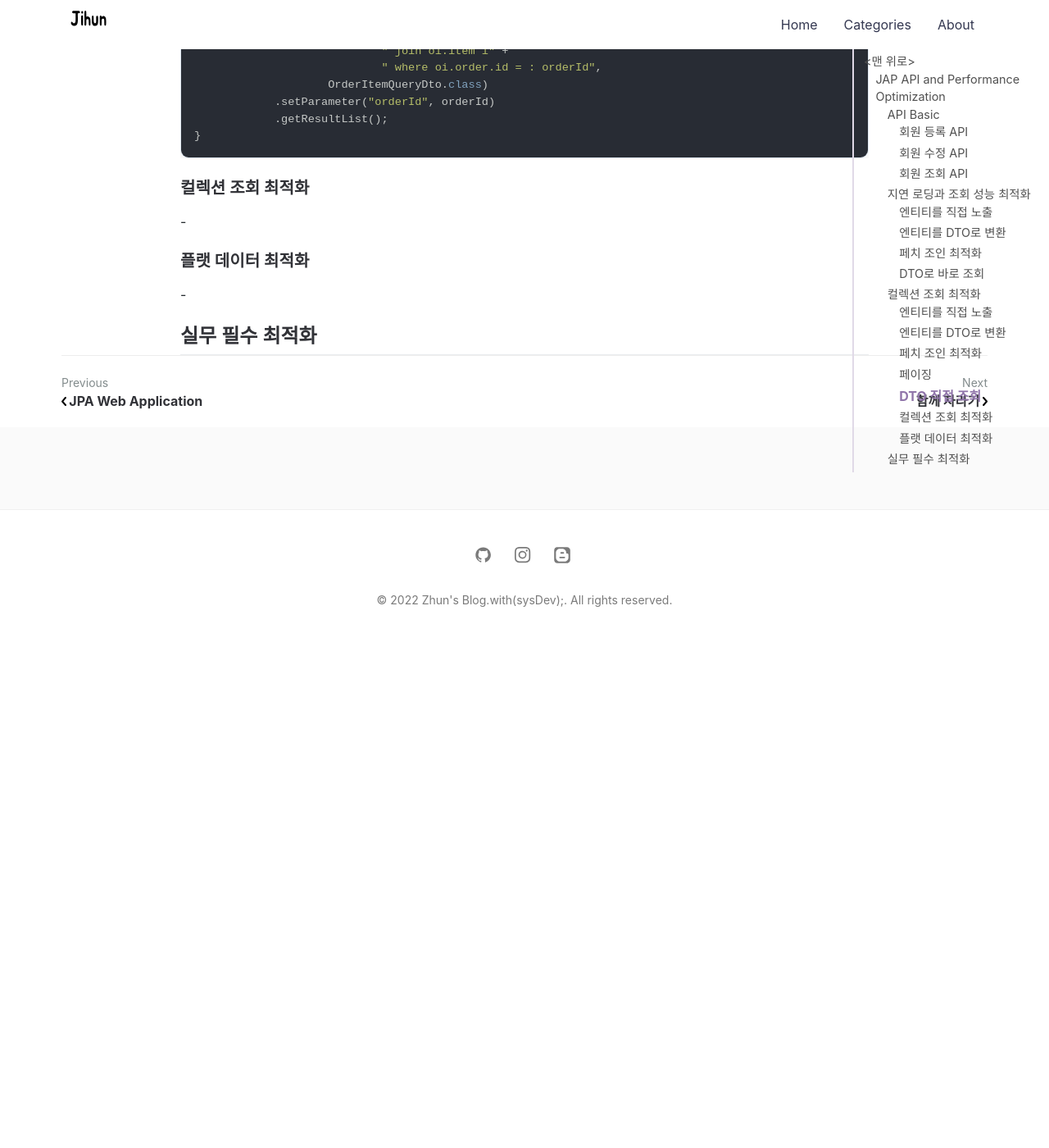
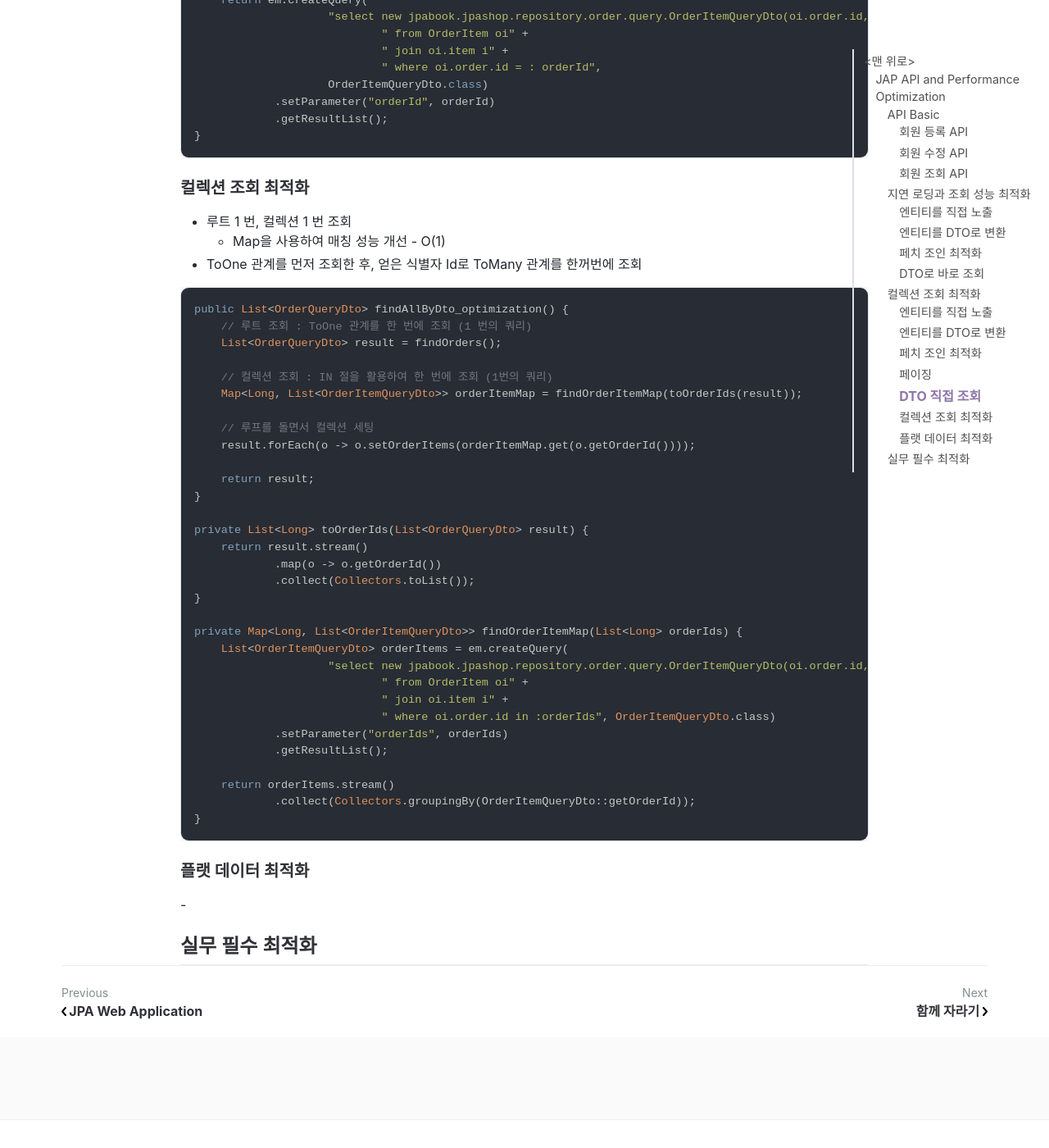
Before and after one commit to jihunparkme/jihunparkme.github.io, a Jekyll site: the page built from _posts/2022-05-24-JPA-API-and-performance-optimization.md, in a window 1280 px wide and 1400 px high, scrolled down 10864 px. Shown: the whole window at 82% size. Built offline with Jekyll 4.4.1, drawn with Linux system fonts in a browser that asks for light colours; nearby versions of some CDN libraries; comment, search, counter and statistics services are not loaded; before the commit the page ends 11651 px from its top, so only the background shows below that; some of the changed text lies outside the part shown.

Commit message:
add: 주문 조회 V5: JPA에서 DTO 직접 조회 - 컬렉션 조회 최적화

````diff
--- a/_posts/2022-05-24-JPA-API-and-performance-optimization.md
+++ b/_posts/2022-05-24-JPA-API-and-performance-optimization.md
@@ -491,7 +491,43 @@ private List<OrderItemQueryDto> findOrderItems(Long orderId) {
 
 ### 컬렉션 조회 최적화
 
--
+- 루트 1 번, 컬렉션 1 번 조회
+  - Map을 사용하여 매칭 성능 개선 - O(1)
+- ToOne 관계를 먼저 조회한 후, 얻은 식별자 Id로 ToMany 관계를 한꺼번에 조회
+
+```java
+public List<OrderQueryDto> findAllByDto_optimization() {
+    // 루트 조회 : ToOne 관계를 한 번에 조회 (1 번의 쿼리)
+    List<OrderQueryDto> result = findOrders();
+
+    // 컬렉션 조회 : IN 절을 활용하여 한 번에 조회 (1번의 쿼리)
+    Map<Long, List<OrderItemQueryDto>> orderItemMap = findOrderItemMap(toOrderIds(result));
+
+    // 루프를 돌면서 컬렉션 세팅
+    result.forEach(o -> o.setOrderItems(orderItemMap.get(o.getOrderId())));
+
+    return result;
+}
+
+private List<Long> toOrderIds(List<OrderQueryDto> result) {
+    return result.stream()
+            .map(o -> o.getOrderId())
+            .collect(Collectors.toList());
+}
+
+private Map<Long, List<OrderItemQueryDto>> findOrderItemMap(List<Long> orderIds) {
+    List<OrderItemQueryDto> orderItems = em.createQuery(
+                    "select new jpabook.jpashop.repository.order.query.OrderItemQueryDto(oi.order.id, i.name, oi.orderPrice, oi.count)" +
+                            " from OrderItem oi" +
+                            " join oi.item i" +
+                            " where oi.order.id in :orderIds", OrderItemQueryDto.class)
+            .setParameter("orderIds", orderIds)
+            .getResultList();
+
+    return orderItems.stream()
+            .collect(Collectors.groupingBy(OrderItemQueryDto::getOrderId));
+}
+```
 
 ### 플랫 데이터 최적화
 
````
